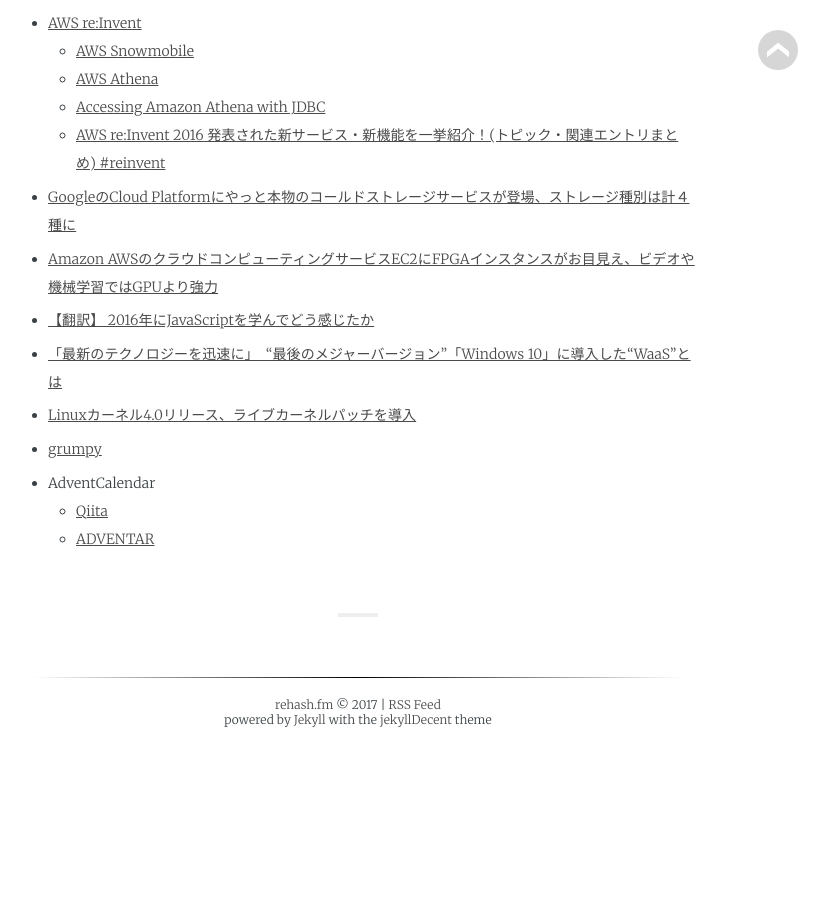
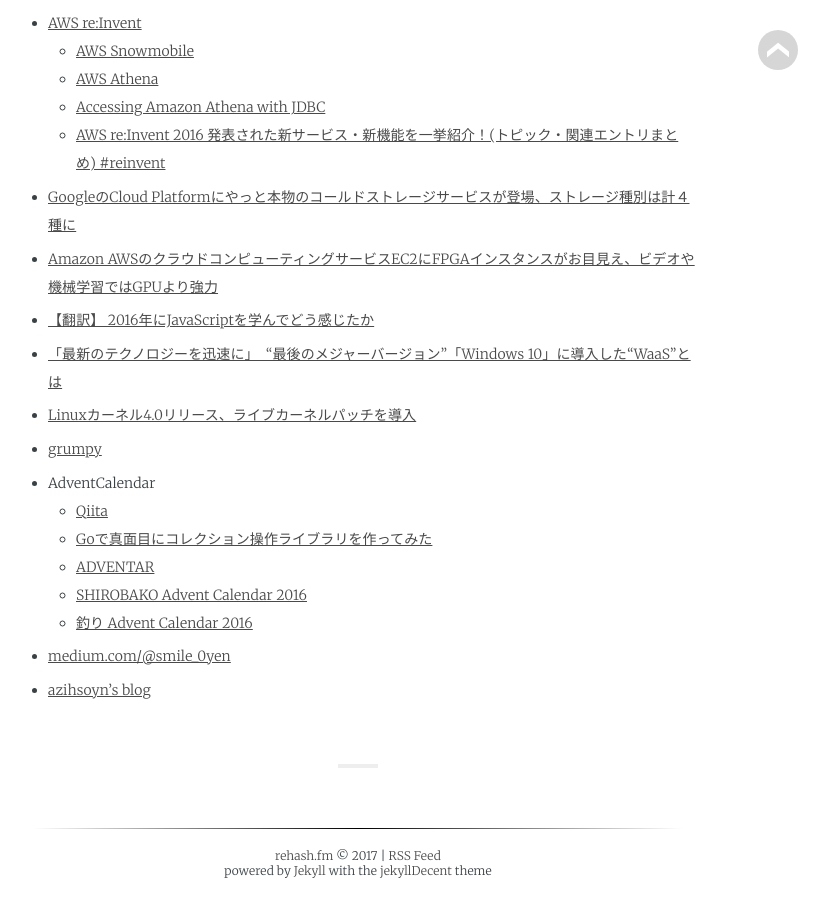
Before and after one commit to rehashfm/rehash.fm, a Jekyll site: the page built from _posts/2017-01-08-1.md, in a window 1280 px wide and 900 px high, scrolled down 1059 px. Shown: the whole window, without its empty margins (282-1111 px from the left). Built offline with Jekyll 4.4.1, drawn with Linux system fonts in a browser that asks for light colours; some web fonts are replaced; before the commit the page ends 1808 px from its top, so only the background shows below that.

Commit message:
add links

```diff
--- a/_posts/2017-01-08-1.md
+++ b/_posts/2017-01-08-1.md
@@ -35,4 +35,9 @@
 * [grumpy](https://github.com/google/grumpy)
 * AdventCalendar
   * [Qiita](http://qiita.com/advent-calendar/2016)
+  * [Goで真面目にコレクション操作ライブラリを作ってみた](http://qiita.com/azihsoyn/items/c8a88a2185ee2d374afe)
   * [ADVENTAR](http://www.adventar.org/)
+  * [SHIROBAKO Advent Calendar 2016](http://www.adventar.org/calendars/1343)
+  * [釣り Advent Calendar 2016](http://www.adventar.org/calendars/2030)
+* [medium.com/@smile_0yen](https://medium.com/@smile_0yen)
+* [azihsoyn's blog](http://azihsoyn.hatenablog.com/)
```
